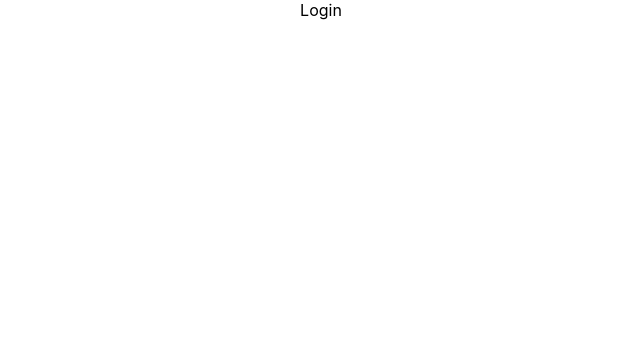
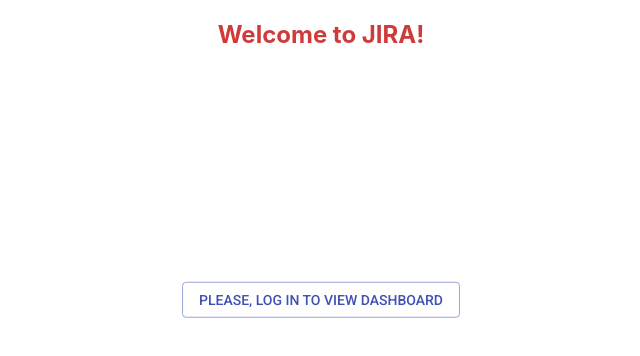
Before and after one commit to galinkaro/react-dashboard, a React (Create React App) app: page /login in a window 1280 px wide. Shown: the top 356 px of the page, without its empty margins (319-959 px from the left). Built offline with nearby package versions, Linux system fonts and the light colour scheme.

Commit message:
added Login component

```diff
--- a/src/login/Login.jsx
+++ b/src/login/Login.jsx
@@ -1,7 +1,80 @@
 import React from 'react';
+import Button from '@material-ui/core/Button';
+import TextField from '@material-ui/core/TextField';
+import Dialog from '@material-ui/core/Dialog';
+import DialogActions from '@material-ui/core/DialogActions';
+import DialogContent from '@material-ui/core/DialogContent';
+import DialogContentText from '@material-ui/core/DialogContentText';
+import DialogTitle from '@material-ui/core/DialogTitle';
+import { Redirect } from 'react-router-dom';
+import './Login.scss';
 
-const Login = () => (
-    <div>Login</div>
-);
+class Login extends React.Component {
+    state = {
+        open: false
+    };
+
+    handleClickOpen = () => {
+        this.setState({ open: true });
+    };
+
+    handleClose = () => {
+        this.setState({ open: false });
+    };
+
+    renderRedirect = () => {
+        return <Redirect to="/dashboard"/>;
+    };
+
+    handleLogIn = () => {
+        this.setState({ open: false });
+        localStorage.setItem('isLoggedIn', 'true');
+
+        this.renderRedirect();
+    };
+
+    render() {
+        return (
+            <div className="loginWrapper">
+                <h2>Welcome to JIRA!</h2>
+                <Button variant="outlined" color="primary" onClick={this.handleClickOpen}>
+                    Please, log in to view dashboard
+                </Button>
+                <Dialog
+                    open={this.state.open}
+                    onClose={this.handleClose}
+                    aria-labelledby="form-dialog-title"
+                >
+                    <DialogTitle id="form-dialog-title">Log in</DialogTitle>
+                    <DialogContent>
+                        <DialogContentText>
+                            Please, enter your email and password.
+                        </DialogContentText>
+                        <TextField
+                            id="name"
+                            label="Email"
+                            type="email"
+                            fullWidth
+                        />
+                        <TextField
+                            id="name"
+                            label="Password"
+                            type="password"
+                            fullWidth
+                        />
+                    </DialogContent>
+                    <DialogActions>
+                        <Button onClick={this.handleClose} color="primary">
+                            Cancel
+                        </Button>
+                        <Button onClick={this.handleLogIn} color="primary">
+                            Log in
+                        </Button>
+                    </DialogActions>
+                </Dialog>
+            </div>
+        )
+    }
+}
 
 export default Login;
--- /dev/null
+++ b/src/login/Login.scss
@@ -0,0 +1,14 @@
+.loginWrapper {
+    position: relative;
+
+    h2 {
+        color: #cf3a3a;
+    }
+
+    button {
+        position: absolute;
+        top: 20em;
+        left: 50%;
+        transform: translate(-50%, -50%);
+    }
+}
```
